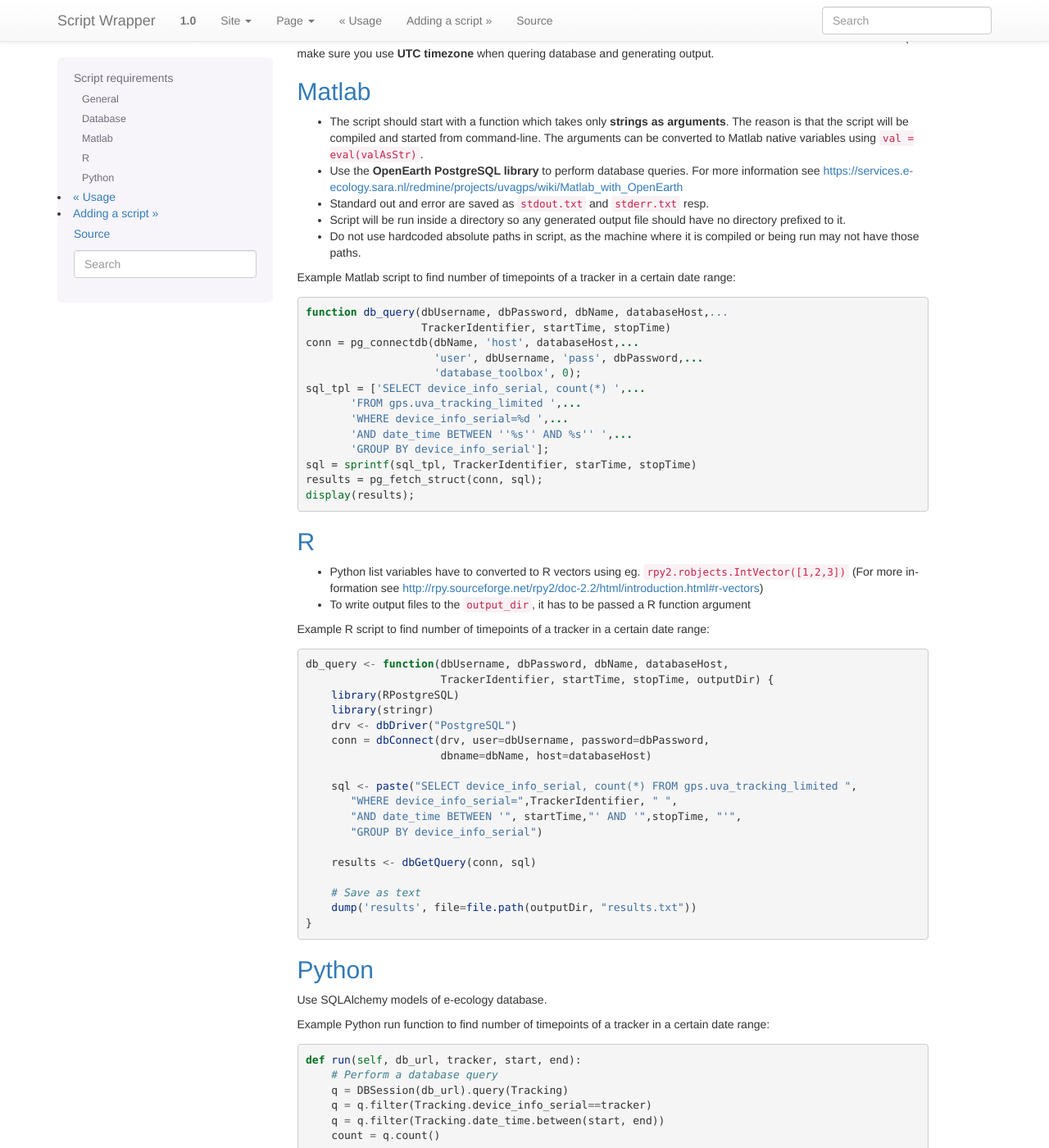
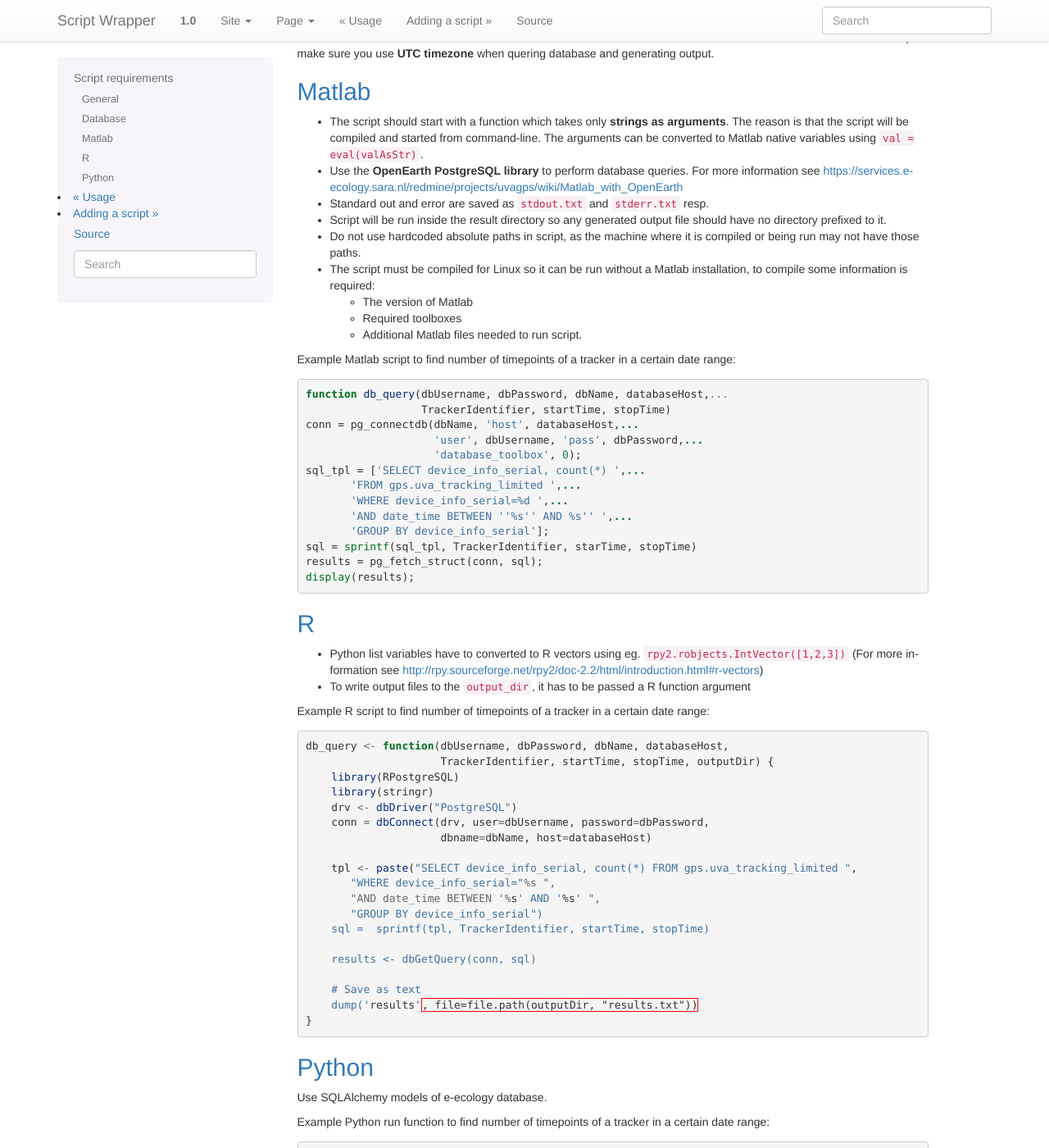
Before and after one commit to NLeSC/eEcology-script-wrapper, a Sphinx documentation site: the page built from docs/script_requirements.rst, in a window 1280 px wide and 1400 px high, scrolled down 569 px. Shown: the whole window at 82% size. Built offline with Sphinx 7.4.7, drawn with Linux system fonts in a browser that asks for light colours; some of the changed text lies outside the part shown.

Commit message:
Added Matlab compile reqs.
Use sprintf for sql statement in R.

```diff
--- a/docs/script_requirements.rst
+++ b/docs/script_requirements.rst
@@ -32,8 +32,13 @@ Matlab
 * The script should start with a function which takes only **strings as arguments**. The reason is that the script will be compiled and started from command-line. The arguments can be converted to Matlab native variables using ``val = eval(valAsStr)``.
 * Use the **OpenEarth PostgreSQL library** to perform database queries. For more information see https://services.e-ecology.sara.nl/redmine/projects/uvagps/wiki/Matlab_with_OpenEarth
 * Standard out and error are saved as ``stdout.txt`` and ``stderr.txt`` resp.
-* Script will be run inside a directory so any generated output file should have no directory prefixed to it.
+* Script will be run inside the result directory so any generated output file should have no directory prefixed to it.
 * Do not use hardcoded absolute paths in script, as the machine where it is compiled or being run may not have those paths.
+* The script must be compiled for Linux so it can be run without a Matlab installation, to compile some information is required:
+
+  * The version of Matlab
+  * Required toolboxes
+  * Additional Matlab files needed to run script.
 
 Example Matlab script to find number of timepoints of a tracker in a certain date range:
 
@@ -71,10 +76,11 @@ Example R script to find number of timepoints of a tracker in a certain date ran
         conn = dbConnect(drv, user=dbUsername, password=dbPassword,
                          dbname=dbName, host=databaseHost)
 
-        sql <- paste("SELECT device_info_serial, count(*) FROM gps.uva_tracking_limited ",
-           "WHERE device_info_serial=",TrackerIdentifier, " ",
-           "AND date_time BETWEEN '", startTime,"' AND '",stopTime, "'",
+        tpl <- paste("SELECT device_info_serial, count(*) FROM gps.uva_tracking_limited ",
+           "WHERE device_info_serial="%s ",
+           "AND date_time BETWEEN '%s' AND '%s' ",
            "GROUP BY device_info_serial")
+        sql =  sprintf(tpl, TrackerIdentifier, startTime, stopTime)
 
         results <- dbGetQuery(conn, sql)
 
--- a/docs/usage.rst
+++ b/docs/usage.rst
@@ -42,4 +42,4 @@ Result
 
 While the script is running a status page is shown.
 When the script is done the result page will be shown.
-The result page consists out of a list of output files or the single output file itself.
+The result page consists out of a list of output files.
```
Also changed, not shown: other parts of docs/script_requirements.rst (+6 -5 lines), 4 other files.
